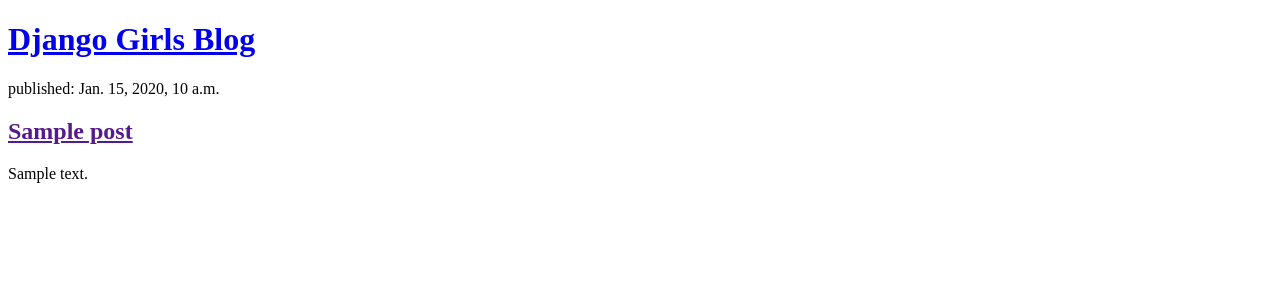
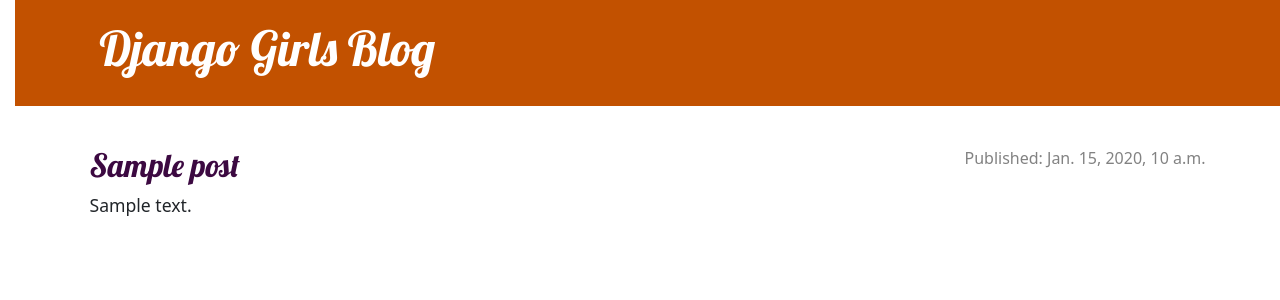
Before and after one commit to frommindsetimportcoding-arch/SDEV220, a Django app: template djangogirls/blog/templates/blog/post_list.html in a window 1280 px wide. Shown: the top 300 px of the page. Run offline with Django 5.2, Linux system fonts and the light colour scheme; the template is opened without the code that fills it: most values are stand-ins (such as "Sample title", 1, 10 or a date in 2020).

Commit message:
Adding css, template extension formatting and dynamic data

```diff
--- /dev/null
+++ b/djangogirls/blog/static/css/blog.css
@@ -0,0 +1,87 @@
+/* h1 a, h2 a {
+    color: #C25100;
+    text-decoration: none;
+    font-family: 'Lobster';
+} */
+
+body {
+    padding-left: 15px;
+}
+
+.page-header {
+    background-color: #C25100;
+    margin-top: 0;
+    margin-bottom: 40px;
+    padding: 20px 20px 20px 40px;
+}
+
+.page-header h1,
+.page-header h1 a,
+.page-header h1 a:visited,
+.page-header h1 a:active {
+    color: #FFFFFF;
+    font-size: 36pt;
+    text-decoration: none;
+}
+
+h1,
+h2,
+h3,
+h4 {
+    font-family: 'Lobster', cursive;
+}
+
+.date {
+    color: #828282;
+}
+
+.save {
+    float: right;
+}
+
+.post-form textarea,
+.post-form input {
+    width: 100%
+}
+
+.top-menu,
+.top-menu:hover,
+.top-menu:visited {
+    color: #ffffff;
+    float: right;
+    font-size: 26pt;
+    margin-right: 20px;
+}
+
+.post {
+    margin-bottom: 70px;
+}
+
+.post h2 a,
+.post h2 a:visited {
+    color: #3c0941;
+    text-decoration: none;
+
+}
+
+.post > .date,
+.post > .actions {
+    float: right;
+ }
+
+ .post p {
+    font-size: 1.1em
+ }
+
+.btn-secondary,
+.btn-secondary:visited {
+    color: #C25100;
+    background: none;
+    border-color: #C25100;
+    margin-left: 15px;
+}
+
+.btn-secondary:hover {
+    color: #FFFFFF;
+    background-color: #C25100;
+}
--- /dev/null
+++ b/djangogirls/blog/templates/blog/base.html
@@ -0,0 +1,25 @@
+{% load static %}
+<!DOCTYPE html>
+<html>
+    <head>
+        <title>Nathan's Blog</title>
+        <link rel="stylesheet" href="https://cdn.jsdelivr.net/npm/bootstrap@5.3.3/dist/css/bootstrap.min.css" integrity="sha384-QWTKZyjpPEjISv5WaRU9OFeRpok6YctnYmDr5pNlyT2bRjXh0JMhjY6hW+ALEwIH" crossorigin="anonymous">
+        <link rel="stylesheet" href="https://fonts.googleapis.com/css?family=Lobster&subset=latin,latin-ext">
+        <link rel="stylesheet" href="{% static 'css/blog.css' %}">
+    </head>
+    <body>
+        <header class="page-header">
+            <div class="container">
+                <h1><a href='/'>Django Girls Blog</a></h1>
+            </div>
+        </header>
+        <main class="container">
+            <div class="row">
+                <div class="col">
+                    {% block content %}
+                    {% endblock %}
+                </div>
+            </div>
+        </main>
+    </body>
+</html>
--- a/djangogirls/blog/templates/blog/post_list.html
+++ b/djangogirls/blog/templates/blog/post_list.html
@@ -1,18 +1,13 @@
-<!DOCTYPE html>
-<html>
-    <head>
-        <title>Nathan's Blog</title>
-    </head>
-    <body>
-        <header>
-            <h1><a href='/'>Django Girls Blog</a></h1>
-        </header>
-        {% for post in posts %}
-            <article>
-                <time>published: {{ post.published_date }}</time>
-                <h2><a href=''>{{ post.title }}</a></h2>
-                <p>{{ post.text|linebreaksbr }}</p>
-            </article>
-        {% endfor %}
-    </body>
-</html>
+<!-- Extended template for post_list. Pulls publicated_date, title, and text from query set object assigned to post
+    using a for loop. -->
+{% extends 'blog/base.html' %}
+
+{% block content %}
+    {% for post in posts %}
+        <article class="post">
+            <time class="date">Published: {{ post.published_date }}</time>
+            <h2><a href=''>{{ post.title }}</a></h2>
+            <p>{{ post.text|linebreaksbr }}</p>
+        </article>
+    {% endfor %}
+{% endblock %}
```
